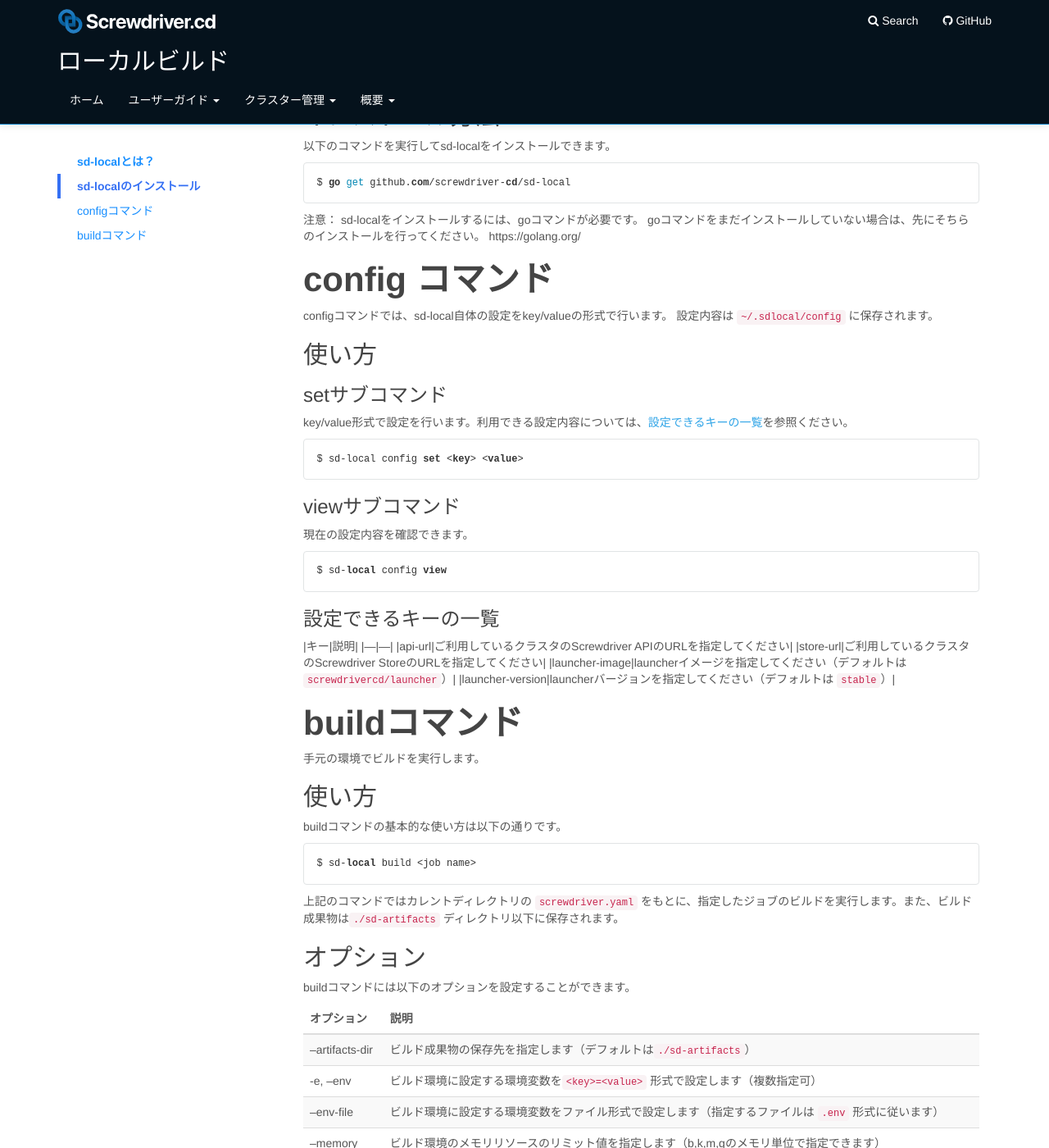
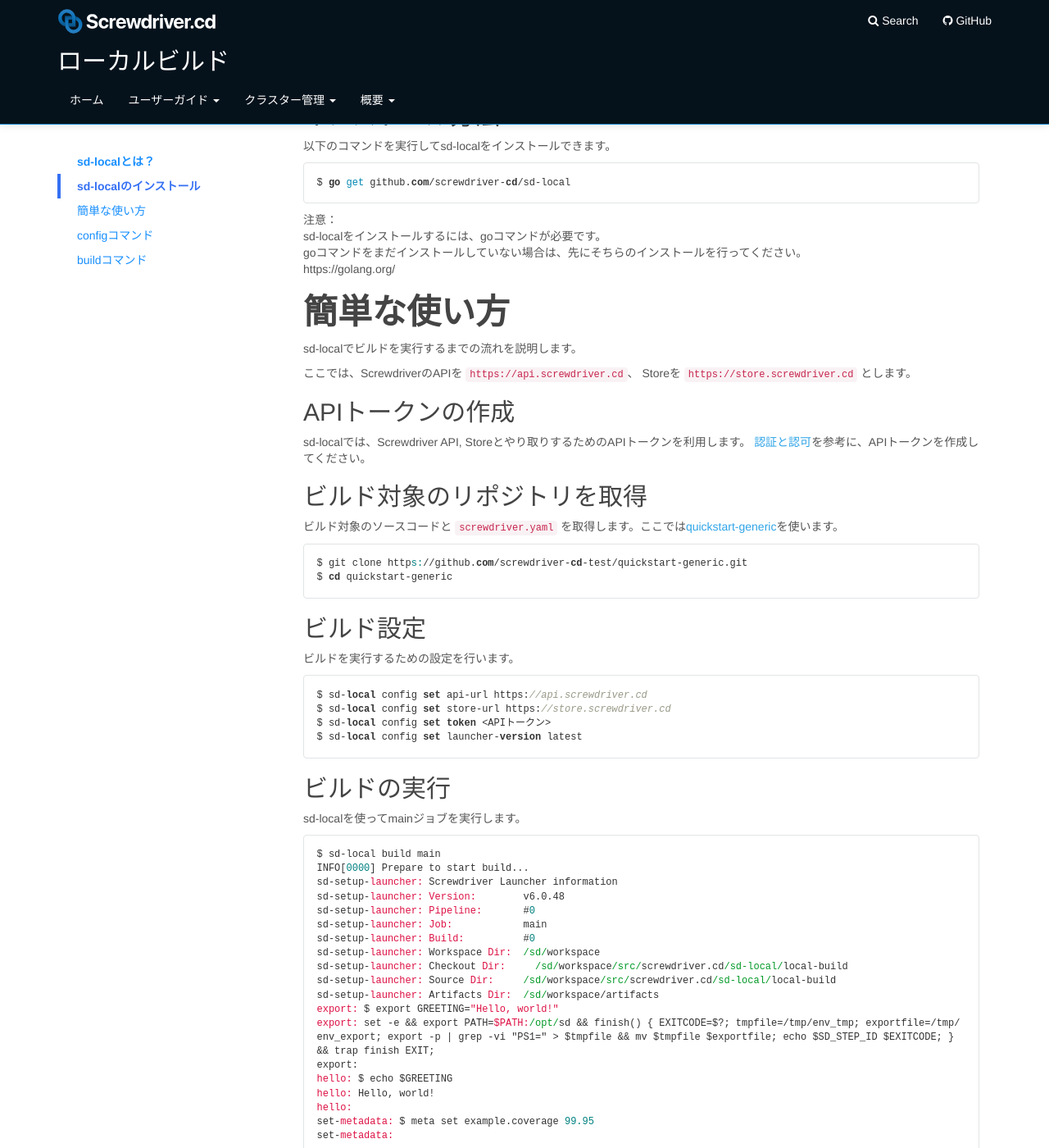
Before and after one commit to screwdriver-cd/guide, a Jekyll site: the page built from docs/ja/user-guide/local.md, in a window 1280 px wide and 1400 px high, scrolled down 422 px. Shown: the whole window at 82% size. Built offline with Jekyll 4.4.1, drawn with Linux system fonts in a browser that asks for light colours; some of the changed text lies outside the part shown.

Commit message:
Update local.md

````diff
--- a/docs/ja/user-guide/local.md
+++ b/docs/ja/user-guide/local.md
@@ -8,6 +8,8 @@ toc:
   url: "#sd-localとは？"
 - title: sd-localのインストール
   url: "#sd-localのインストール"
+- title: 簡単な使い方
+  url: "#簡単な使い方"
 - title: configコマンド
   url: "#configコマンド"
 - title: buildコマンド
@@ -19,7 +21,7 @@ sd-localではSCMにコードをアップロードせずに、手元でScrewdriv
 
 # sd-localのインストール
 ## 実行環境について
-sd-localの実行環境には以下のコマンドが利用できる必要があります
+sd-local実行には以下のコマンドが必要になります
 - [docker](https://www.docker.com/)
   - ビルドの実行環境としてdockerコンテナを利用します
 - [git](https://git-scm.com/)
@@ -37,6 +39,63 @@ sd-localをインストールするには、goコマンドが必要です。
 goコマンドをまだインストールしていない場合は、先にそちらのインストールを行ってください。
 https://golang.org/
 
+# 簡単な使い方
+sd-localでビルドを実行するまでの流れを説明します。
+
+ここでは、ScrewdriverのAPIを `https://api.screwdriver.cd`、 Storeを `https://store.screwdriver.cd` とします。
+
+## APIトークンの作成
+sd-localでは、Screwdriver API, Storeとやり取りするためのAPIトークンを利用します。
+[認証と認可](api#認証と認可)を参考に、APIトークンを作成してください。
+
+## ビルド対象のリポジトリを取得
+ビルド対象のソースコードと `screwdriver.yaml` を取得します。ここでは[quickstart-generic](https://github.com/screwdriver-cd-test/quickstart-generic.git)を使います。
+
+```
+$ git clone https://github.com/screwdriver-cd-test/quickstart-generic.git
+$ cd quickstart-generic
+```
+
+## ビルド設定
+ビルドを実行するための設定を行います。
+```
+$ sd-local config set api-url https://api.screwdriver.cd
+$ sd-local config set store-url https://store.screwdriver.cd
+$ sd-local config set token <APIトークン>
+$ sd-local config set launcher-version latest
+```
+
+## ビルドの実行
+sd-localを使ってmainジョブを実行します。
+
+```
+$ sd-local build main
+INFO[0000] Prepare to start build...
+sd-setup-launcher: Screwdriver Launcher information
+sd-setup-launcher: Version:        v6.0.48
+sd-setup-launcher: Pipeline:       #0
+sd-setup-launcher: Job:            main
+sd-setup-launcher: Build:          #0
+sd-setup-launcher: Workspace Dir:  /sd/workspace
+sd-setup-launcher: Checkout Dir:     /sd/workspace/src/screwdriver.cd/sd-local/local-build
+sd-setup-launcher: Source Dir:     /sd/workspace/src/screwdriver.cd/sd-local/local-build
+sd-setup-launcher: Artifacts Dir:  /sd/workspace/artifacts
+export: $ export GREETING="Hello, world!"
+export: set -e && export PATH=$PATH:/opt/sd && finish() { EXITCODE=$?; tmpfile=/tmp/env_tmp; exportfile=/tmp/env_export; export -p | grep -vi "PS1=" > $tmpfile && mv $tmpfile $exportfile; echo $SD_STEP_ID $EXITCODE; } && trap finish EXIT;
+export:
+hello: $ echo $GREETING
+hello: Hello, world!
+hello:
+set-metadata: $ meta set example.coverage 99.95
+set-metadata:
+```
+
+ビルドが完了すると `./sd-artifacts` 以下にビルド成果物が生成されます。
+```
+$ ls ./sd-artifacts
+builds.log       environment.json steps.json
+```
+
 # config コマンド
 configコマンドでは、sd-local自体の設定をkey/valueの形式で行います。
 設定内容は `~/.sdlocal/config` に保存されます。
@@ -44,7 +103,8 @@ configコマンドでは、sd-local自体の設定をkey/valueの形式で行い
 ## 使い方
 
 ### setサブコマンド
-key/value形式で設定を行います。利用できる設定内容については、[設定できるキーの一覧](#設定できるキーの一覧)を参照ください。
+key/value形式で設定を行います。ビルドを実行するには`api-url`, `store-url`, `token`を設定する必要があります。
+利用できる設定内容については、[設定できるキーの一覧](#設定できるキーの一覧)を参照ください。
 
 ```bash
 $ sd-local config set <key> <value>
@@ -62,6 +122,7 @@ $ sd-local config view
 |---|---|
 |api-url|ご利用しているクラスタのScrewdriver APIのURLを指定してください|
 |store-url|ご利用しているクラスタのScrewdriver StoreのURLを指定してください|
+|token|[APIトークン](../api#認証と認可)を指定してください|
 |launcher-image|launcherイメージを指定してください（デフォルトは `screwdrivercd/launcher`）|
 |launcher-version|launcherバージョンを指定してください（デフォルトは `stable`）|
 
@@ -69,12 +130,13 @@ $ sd-local config view
 手元の環境でビルドを実行します。
 
 ## 使い方
-buildコマンドの基本的な使い方は以下の通りです。
+ジョブを指定し、ビルドを実行します。実行したジョブが成功した場合も後続のジョブは実行されません。
 ```bash
 $ sd-local build <job name>
 ```
 
-上記のコマンドではカレントディレクトリの `screwdriver.yaml` をもとに、指定したジョブのビルドを実行します。また、ビルド成果物は`./sd-artifacts` ディレクトリ以下に保存されます。
+上記のコマンドではカレントディレクトリの `screwdriver.yaml` をもとにジョブを実行します。
+また、ビルド成果物は`./sd-artifacts` ディレクトリ以下に保存されます。
 
 ## オプション
 buildコマンドには以下のオプションを設定することができます。
@@ -83,11 +145,23 @@ buildコマンドには以下のオプションを設定することができま
 |---|---|
 |--artifacts-dir|ビルド成果物の保存先を指定します（デフォルトは`./sd-artifacts`）|
 |-e, --env|ビルド環境に設定する環境変数を`<key>=<value>` 形式で設定します（複数指定可）|
-|--env-file|ビルド環境に設定する環境変数をファイル形式で設定します（指定するファイルは `.env` 形式に従います）|
-|--memory|ビルド環境のメモリリソースのリミット値を指定します（b,k,m,gのメモリ単位で指定できます）|
+|--env-file|ビルド環境に設定する環境変数をファイル形式で設定します（ファイルの形式は[env-fileのフォーマット](#env-fileの形式)を参照）|
+|-m, --memory|ビルド環境のメモリリソースのリミット値を指定します（b,k,m,gのメモリ単位で指定できます）|
 |--meta|ビルド環境に渡す[メタデータ](../metadata)を指定します（JSON形式）|
 |--meta-file|ビルド環境に渡す[メタデータ](../metadata)をファイルで指定します（JSON形式）|
 |--src-url|ソースコードをリモートのSCMから取得します（`https` または `ssh` 形式のURLを渡せます）|
+
+注意：
+- `--env`, `--env-file` オプションで同じ環境変数が指定された場合、 `--env` で指定した環境変数が優先されます
+- `-meta`, `--meta-file` オプションを同時に指定することはできません
+
+### env-fileの形式
+`--env-file` オプションで指定するファイルは docker の [.env](https://docs.docker.com/compose/env-file/) と同様の形式です。
+
+- ファイルの各行は `VAR=VAL` の形式で構成されます
+- `#` で始まる行はコメントとして無視されます
+- 空行は無視されます
+- 引用符に特殊な処理はされません。値の一部とみなされます
 
 ## 環境変数の一覧
 sd-localのビルド内では、以下の環境変数が利用できます。デフォルト値に`-`が設定されているものは、Screwdriver上でのビルドと同様のため、[環境変数](#environment-variables)を参照ください。
````
